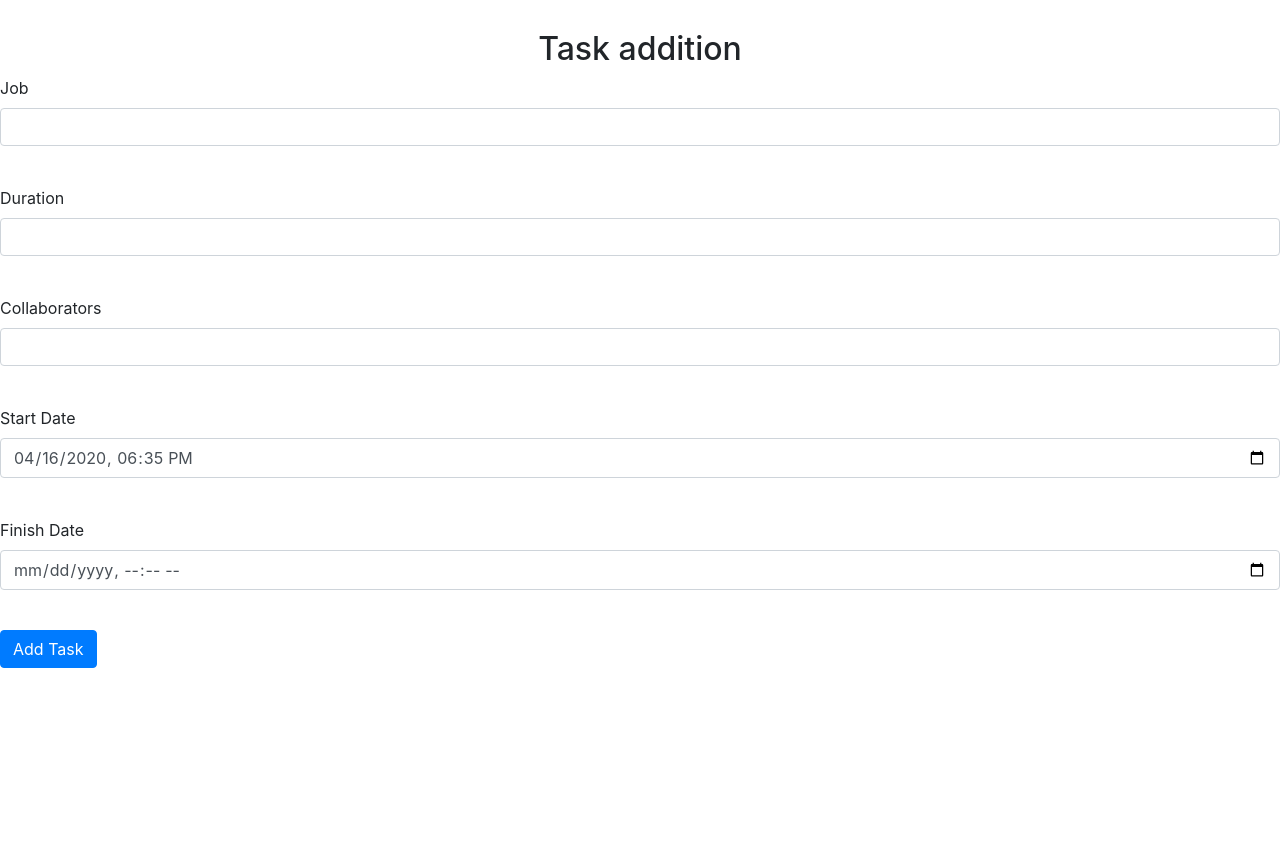
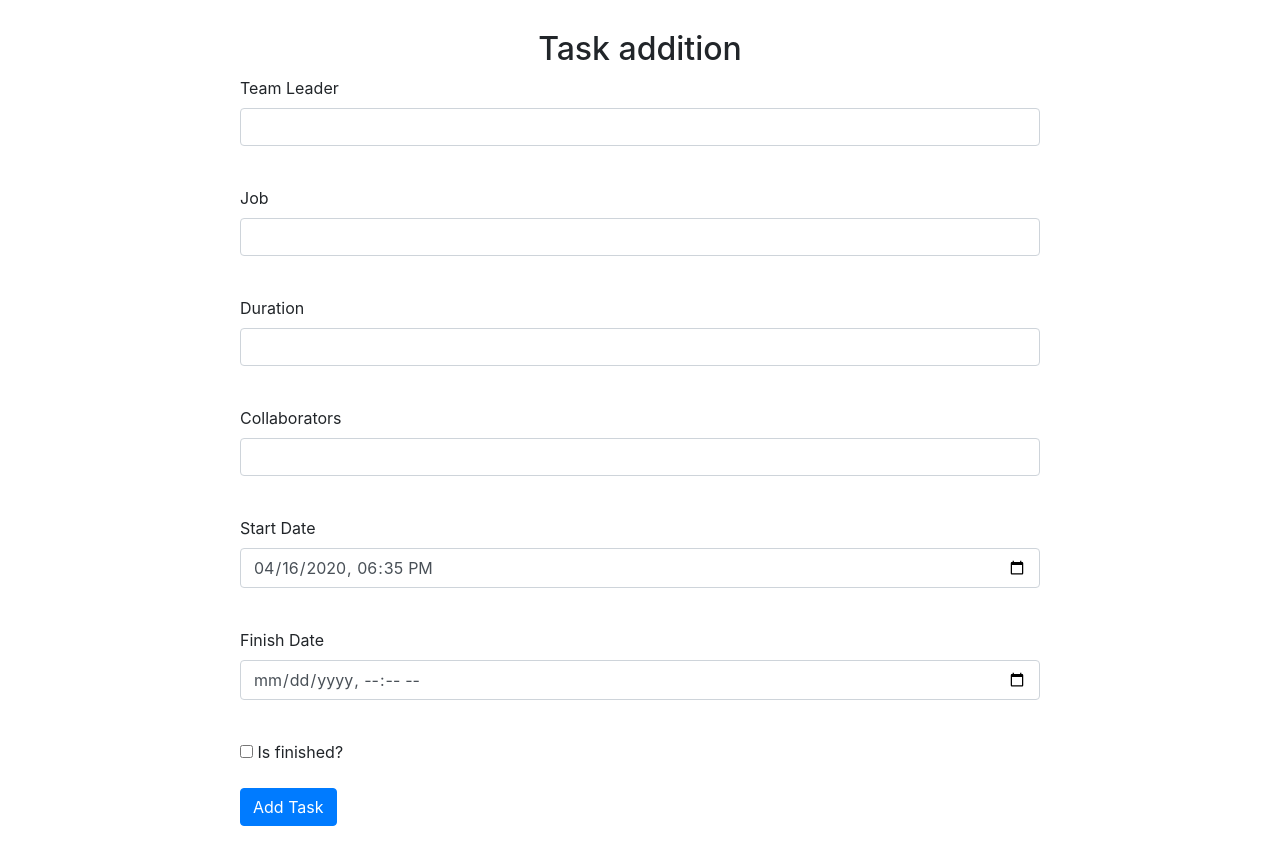
Before and after one commit to thenromanov/AuthorizationForm, a Flask app: template templates/task.html in a window 1280 px wide. Shown: the part 100-942 px from the top of the page. Before the commit the page ends 768 px from the top, so only its background shows below. Run offline with Flask 2, Linux system fonts and the light colour scheme; the template is opened without the code that fills it: values that come from a table or form of the project are taken from there, others are empty; some libraries are stand-ins or nearby versions.

Commit message:
Edited task manager

```diff
--- a/data/jobs.py
+++ b/data/jobs.py
@@ -15,6 +15,7 @@ class Jobs(SqlAlchemyBase):
     startDate = Column(DateTime, default=datetime.datetime.now)
     endDate = Column(DateTime, default=None)
     isFinished = sqlalchemy.Column(Boolean, default=True)
+    user = orm.relation('User')
 
     def __repr__(self):
         return f'<Job> {self.id} {self.teamLeader} {self.job}'
--- a/data/users.py
+++ b/data/users.py
@@ -19,6 +19,7 @@ class User(SqlAlchemyBase, UserMixin):
     email = Column(String, index=True, unique=True, nullable=True)
     hashedPassword = Column(String, nullable=True)
     modifiedDate = Column(DateTime, default=datetime.datetime.now)
+    jobs = orm.relation('Jobs', back_populates='user')
 
     def __repr__(self):
         return f'<Colonist> {self.id} {self.name} {self.surname}'
--- a/main.py
+++ b/main.py
@@ -37,6 +37,7 @@ class LoginForm(FlaskForm):
 
 
 class JobsForm(FlaskForm):
+    id = IntegerField('Team Leader', validators=[DataRequired()])
     job = StringField('Job', validators=[DataRequired()])
     workSize = IntegerField('Duration', validators=[DataRequired()])
     collaborators = StringField('Collaborators', validators=[DataRequired()])
@@ -44,6 +45,7 @@ class JobsForm(FlaskForm):
                                    validators=[InputRequired()], default=datetime.datetime.now())
     endDate = DateTimeLocalField('Finish Date', format='%Y-%m-%dT%H:%M',
                                  validators=[InputRequired()])
+    isFinished = BooleanField('Is finished?')
     submit = SubmitField('Add Task')
 
 
@@ -98,10 +100,11 @@ def task():
     form = JobsForm()
     if form.validate_on_submit():
         session = dbSession.createSession()
-        job = Jobs(teamLeader=current_user.id, job=form.job.data, workSize=form.workSize.data,
+        job = Jobs(teamLeader=form.id.data, job=form.job.data, workSize=form.workSize.data,
                    collaborators=form.collaborators.data, startDate=form.startDate.data,
-                   endDate=form.endDate.data, isFinished=False)
-        session.add(job)
+                   endDate=form.endDate.data, isFinished=form.isFinished.data)
+        current_user.jobs.append(job)
+        session.merge(current_user)
         session.commit()
         return redirect('/')
     return render_template('task.html', title='Task addition', form=form)
--- a/static/css/style.css
+++ b/static/css/style.css
@@ -1,4 +1,4 @@
-form.register-form, form.login-form {
+form.register-form, form.login-form, form.task-form {
   margin-left: auto;
   margin-right: auto;
   max-width: 800px
--- a/templates/task.html
+++ b/templates/task.html
@@ -4,7 +4,7 @@
     <form class="task-form" action="" method="post">
         {{ form.hidden_tag() }}
         {{ form.csrf_token }}
-        {% for field in form if field.name not in ['csrf_token', 'submit'] %}
+        {% for field in form if field.name not in ['csrf_token', 'submit', 'isFinished'] %}
             <p>
                 {{ field.label }}<br>
                 {{ field(class="form-control") }}<br>
@@ -13,6 +13,7 @@
                 {% endfor %}
             </p>
         {% endfor %}
+        <p>{{ form.isFinished() }} {{ form.isFinished.label }}</p>
         <p>{{ form.submit(type="submit", class="btn btn-primary") }}</p>
         {{ message }}
     </form>
```
Also changed, not shown: db/MarsOne.sqlite (added).
